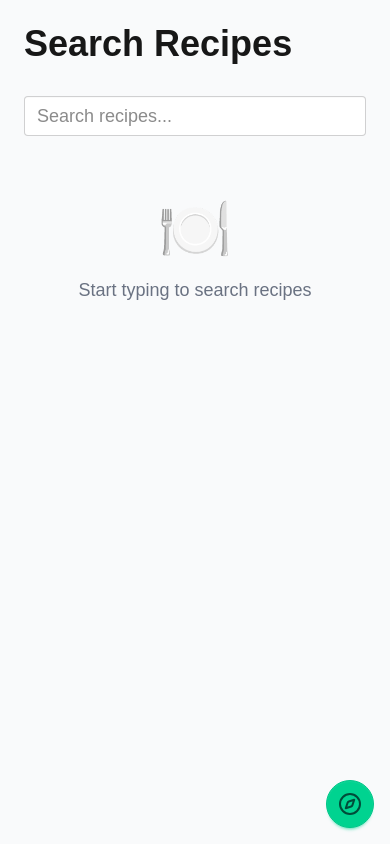
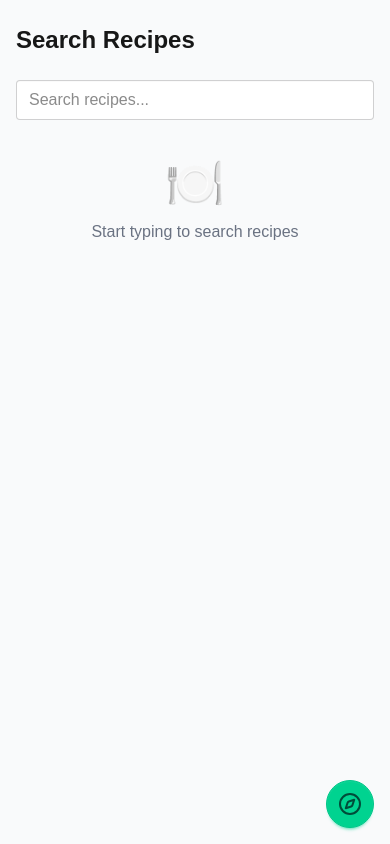
Before and after one commit to SantinoGiordano/Cooking-App-frontend, a Next.js app: page /search in a window 390 px wide. Built offline with nearby package versions, Linux system fonts and the light colour scheme.

Commit message:
added search recipe page

```diff
--- a/app/(root)/search/page.tsx
+++ b/app/(root)/search/page.tsx
@@ -24,7 +24,6 @@ export default function SearchPage() {
       );
 
       const data = await response.json();
-
       setRecipes(data.data || []);
     } catch (error) {
       console.error(error);
@@ -34,43 +33,53 @@ export default function SearchPage() {
   };
 
   return (
-    <div className="min-h-screen bg-gray-50 p-6">
+    <div className="min-h-screen bg-gray-50 px-4 sm:px-6 py-6 sm:py-10">
       <div className="max-w-5xl mx-auto">
-        <h1 className="text-4xl font-bold mb-8">Search Recipes</h1>
+        {/* Title */}
+        <h1 className="text-2xl sm:text-4xl font-bold mb-6 sm:mb-8">
+          Search Recipes
+        </h1>
 
+        {/* Search Input */}
         <input
           type="text"
           placeholder="Search recipes..."
           value={query}
           onChange={(e) => handleSearch(e.target.value)}
-          className="input input-bordered w-full text-lg"
+          className="input input-bordered w-full text-base sm:text-lg"
         />
 
+        {/* Empty / Loading State */}
         {!loading &&
           (recipes.length === 0 ? (
             query ? (
-              <div className="mt-16 text-center">
-                <p className="text-gray-500 text-lg">No recipes found.</p>
+              <div className="mt-10 sm:mt-16 text-center">
+                <p className="text-gray-500 text-base sm:text-lg">
+                  No recipes found.
+                </p>
               </div>
             ) : (
-              <div className="mt-16 text-center">
-                <div className="text-6xl mb-4">🍽️</div>
-                <p className="text-gray-500 text-lg">
+              <div className="mt-10 sm:mt-16 text-center">
+                <div className="text-5xl sm:text-6xl mb-3">🍽️</div>
+                <p className="text-gray-500 text-base sm:text-lg">
                   Start typing to search recipes
                 </p>
               </div>
             )
           ) : null)}
 
-        <div className="grid md:grid-cols-2 lg:grid-cols-3 gap-6 mt-8">
+        {/* Results Grid */}
+        <div className="grid grid-cols-1 sm:grid-cols-2 lg:grid-cols-3 gap-4 sm:gap-6 mt-6 sm:mt-8">
           {recipes.map((recipe, index) => (
-            <div key={index} className="card bg-white shadow-md border">
-              <div className="card-body">
-                <h2 className="card-title">{recipe.name}</h2>
+            <div key={index} className="card bg-white shadow-md border w-full">
+              <div className="card-body p-4 sm:p-6">
+                <h2 className="card-title text-lg sm:text-xl">{recipe.name}</h2>
 
-                <p>Prep Time: {recipe.prepTime} mins</p>
+                <p className="text-sm sm:text-base">
+                  Prep Time: {recipe.prepTime} mins
+                </p>
 
-                <div className="flex">
+                <div className="flex text-base sm:text-lg">
                   {Array.from({ length: 5 }, (_, i) => (
                     <span
                       key={i}
@@ -85,14 +94,19 @@ export default function SearchPage() {
                   ))}
                 </div>
 
-                <p className="text-sm text-gray-500">{recipe.cuisine}</p>
+                <p className="text-xs sm:text-sm text-gray-500">
+                  {recipe.cuisine}
+                </p>
               </div>
             </div>
           ))}
         </div>
 
+        {/* No results footer */}
         {!loading && query && recipes.length === 0 && (
-          <div className="mt-8 text-center">No recipes found.</div>
+          <div className="mt-6 sm:mt-8 text-center text-sm sm:text-base">
+            No recipes found.
+          </div>
         )}
       </div>
     </div>
```
